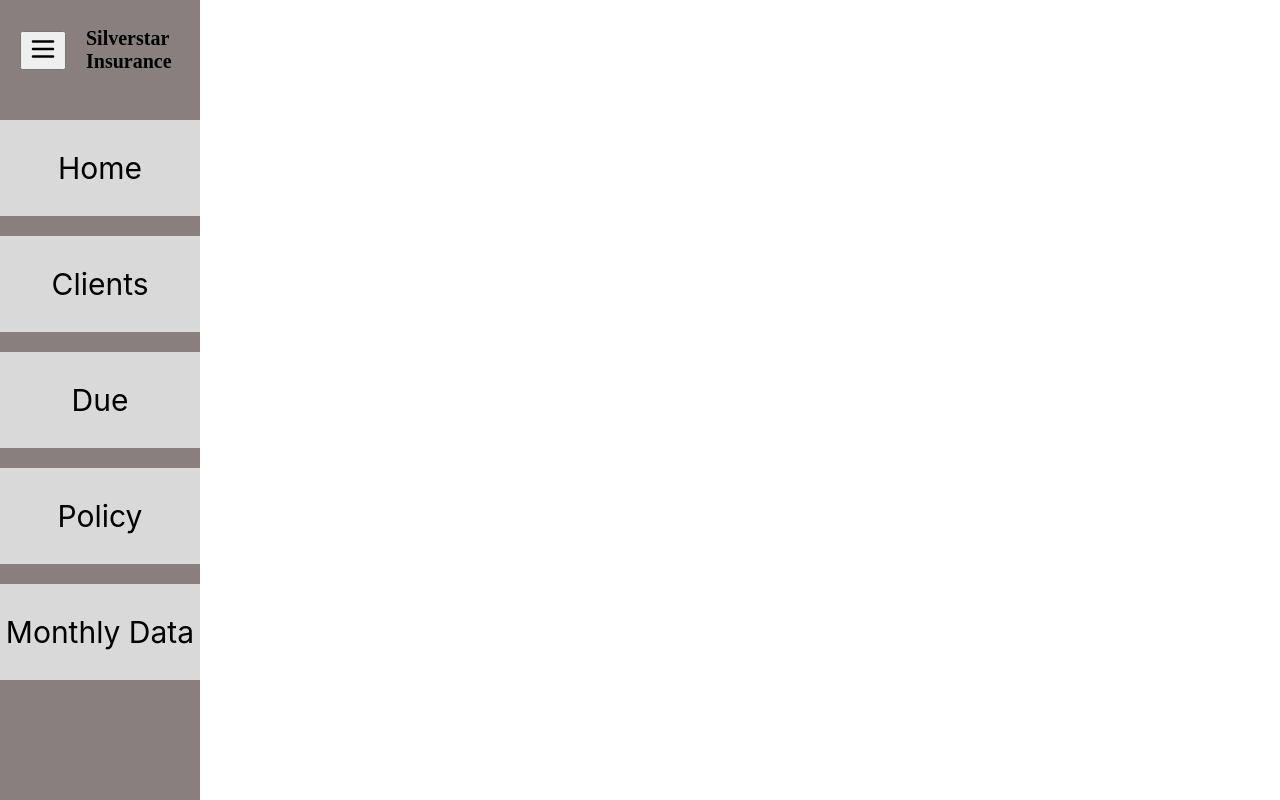
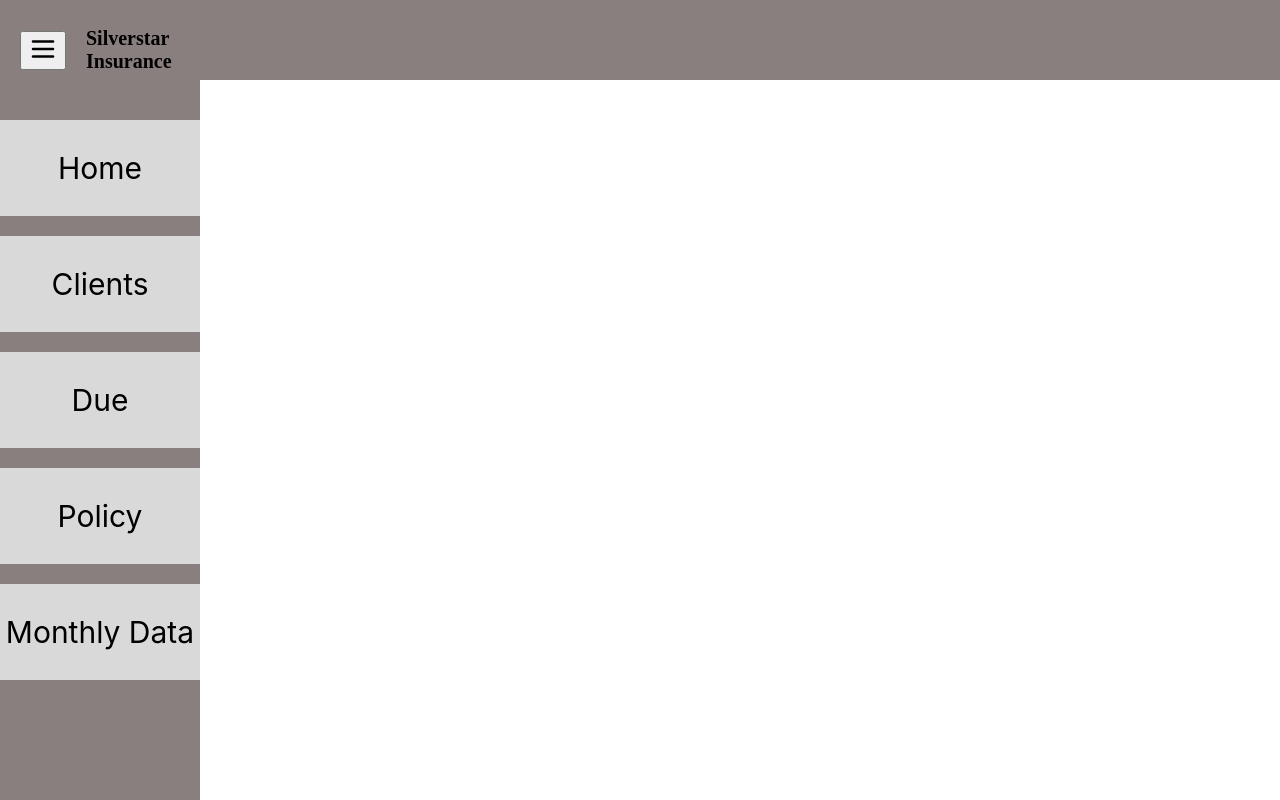
Before and after one commit to WNTERFX/insurance-client-page, a React (Create React App) app: page / in a window 1280 px wide. Built offline with nearby package versions, Linux system fonts and the light colour scheme.

Commit message:
Created a top bar

```diff
--- a/src/App.js
+++ b/src/App.js
@@ -1,7 +1,11 @@
 import NavBar from './NavBar';
+import TopBar from './TopBar';
 
 function App() {
-  return  <NavBar />
+  return  (
+    <><TopBar /><NavBar /></>
+
+  );
 
 }
 
--- /dev/null
+++ b/src/TopBar.js
@@ -0,0 +1,9 @@
+export default function TopBar() {
+  return (
+    <div className="top-bar">
+      <div className="logo-bar">
+        <h1 className="logo"></h1>
+      </div>
+    </div>
+  );
+}
--- a/src/index.js
+++ b/src/index.js
@@ -1,7 +1,8 @@
 import React from 'react'
 import ReactDOM from 'react-dom/client'
 import App from './App'
-import "./styles.css"
+import "./nav-styles.css"
+import "./top-styles.css"
 
 const root = ReactDOM.createRoot(document.getElementById('root'));
 root.render(
--- /dev/null
+++ b/src/top-styles.css
@@ -0,0 +1,21 @@
+*{
+    box-sizing: border-box;
+}
+
+.top-bar {
+    position: fixed;
+    background-color: #8A7F7F;
+    height: 80px;
+    width: 100%;
+ }
+
+ .top-bar .logo-bar
+{
+
+   height: 100px;
+   width: 100%;
+   display: flex;
+   align-items: center;
+   justify-content: center;
+   margin-left: 20px;
+}
```
Also changed, not shown: src/nav-styles.css (renamed from src/styles.css).
